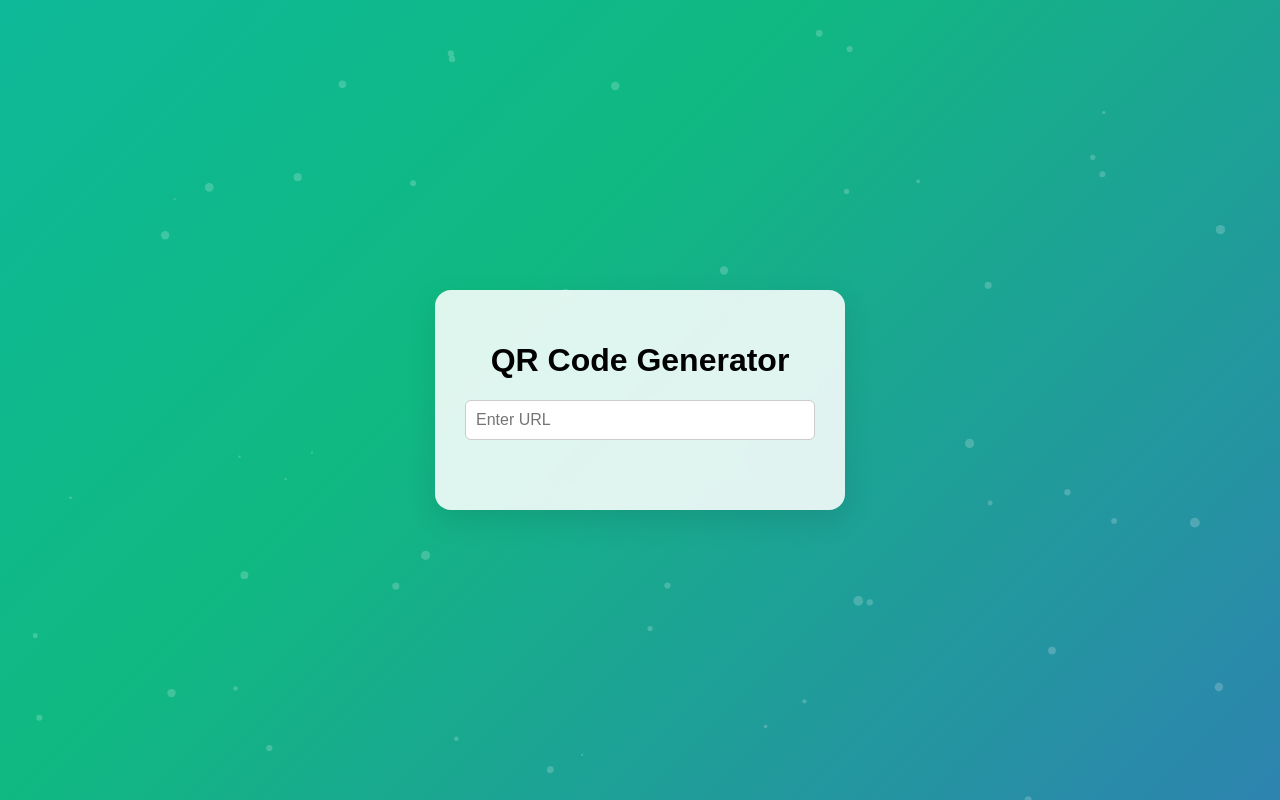
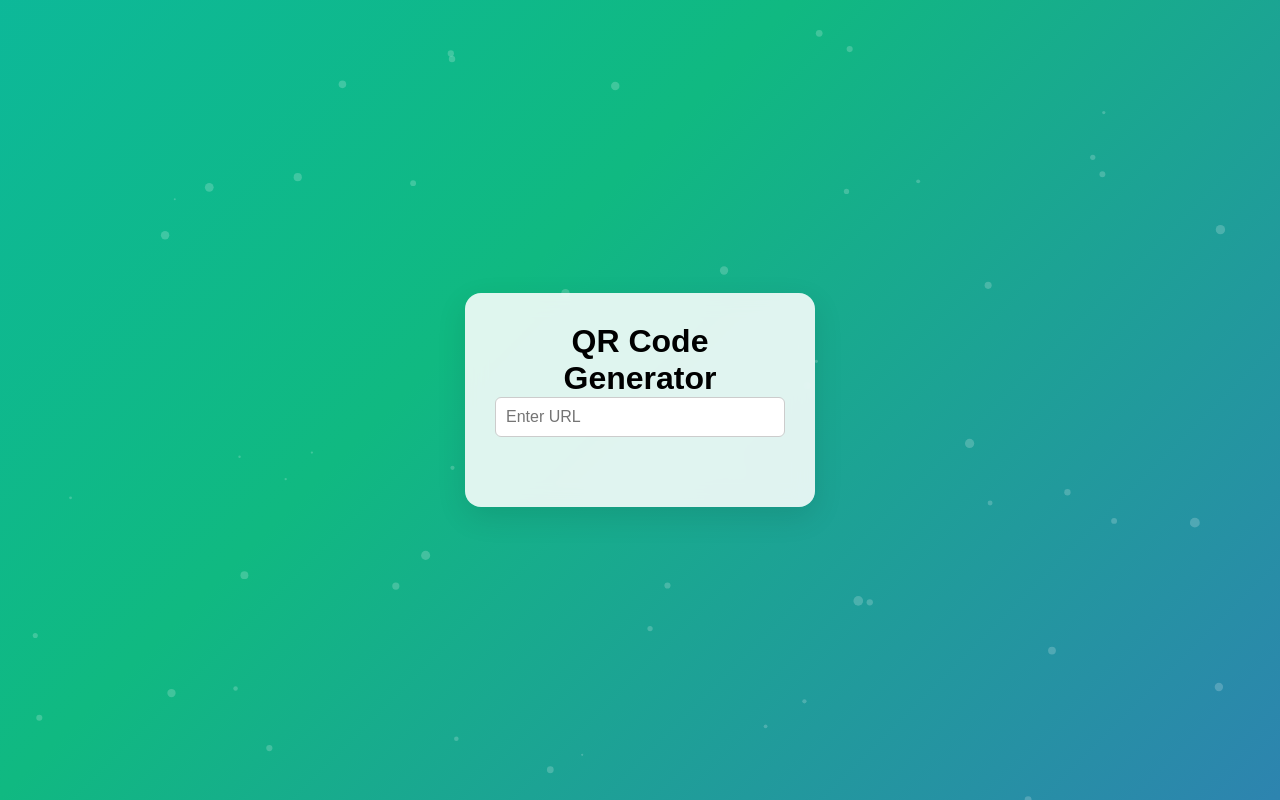
Before and after one commit to Mukul985/qr-code-generator, a plain HTML site: page index.html in a window 1280 px wide. Drawn offline with Linux system fonts and the light colour scheme.

Commit message:
Update style.css

```diff
--- a/style.css
+++ b/style.css
@@ -1,17 +1,27 @@
+/* === Reset === */
+* {
+  box-sizing: border-box;
+  margin: 0;
+  padding: 0;
+}
+
+/* === Full Viewport Handling === */
+html, body {
+  height: 100%;
+  width: 100%;
+  overflow-x: hidden;
+  font-family: Arial, sans-serif;
+}
+
 /* === Animated Gradient Background === */
 body {
-  margin: 0;
-  padding: 0;
-  font-family: Arial, sans-serif;
   background: linear-gradient(-45deg, #4f46e5, #10b981, #06b6d4, #f43f5e);
   background-size: 400% 400%;
   animation: gradientMove 15s ease infinite;
-  overflow-x: hidden;
-  min-height: 100vh;
-  position: relative;
   display: flex;
   justify-content: center;
   align-items: center;
+  padding: 20px;
 }
 
 /* === Gradient Animation === */
@@ -23,8 +33,6 @@ body {
 
 /* === QR Generator Container === */
 .container {
-  position: relative;
-  z-index: 2;
   background: #ffffffdd;
   padding: 30px;
   border-radius: 16px;
@@ -33,7 +41,7 @@ body {
   width: 100%;
   max-width: 350px;
   backdrop-filter: blur(10px);
-  margin: 20px;
+  z-index: 2;
 }
 
 /* === Input Field === */
@@ -44,12 +52,10 @@ input {
   margin-bottom: 20px;
   border: 1px solid #ccc;
   border-radius: 6px;
-  box-sizing: border-box;
 }
 
 /* === Download Button === */
 #downloadBtn {
-  display: none;
   background: #10b981;
   color: #ffffff;
   padding: 10px 20px;
@@ -59,7 +65,6 @@ input {
   margin-top: 15px;
   display: inline-block;
   transition: background 0.3s;
-  box-sizing: border-box;
 }
 
 #downloadBtn:hover {
```
